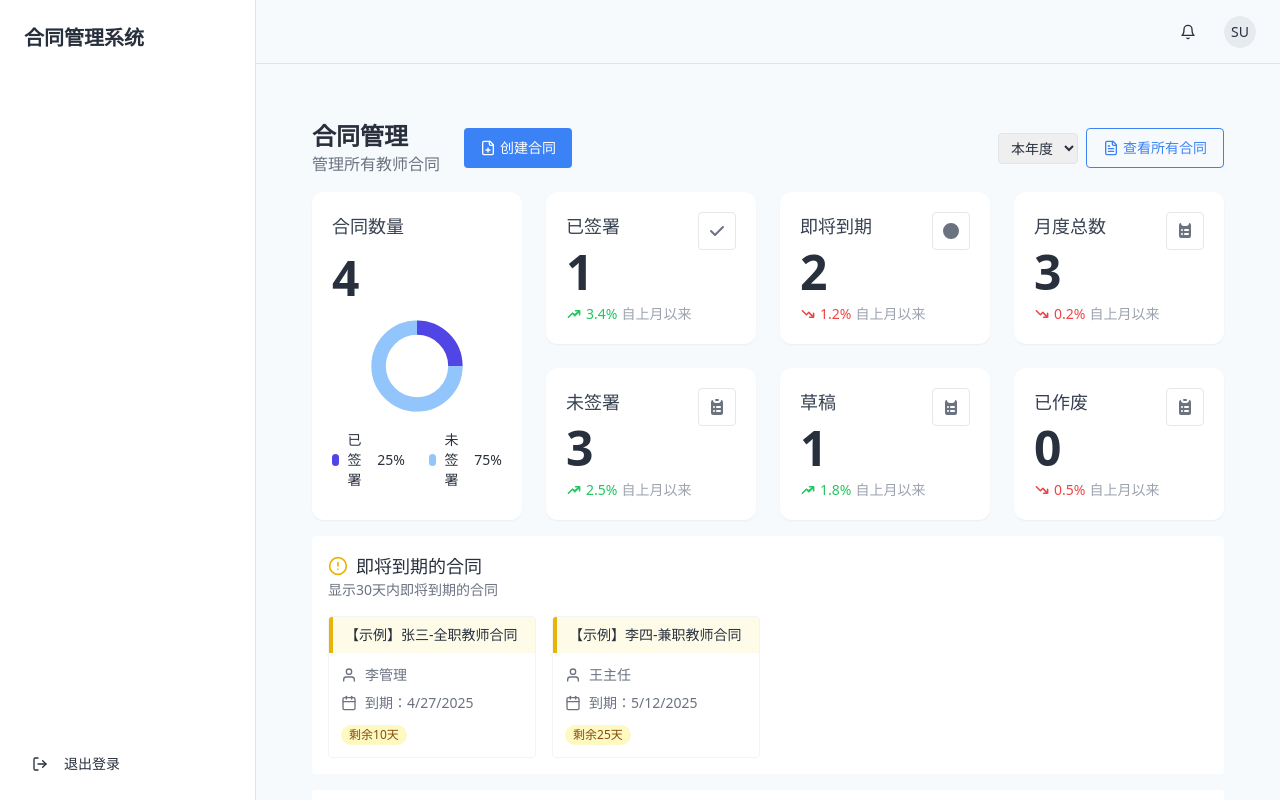
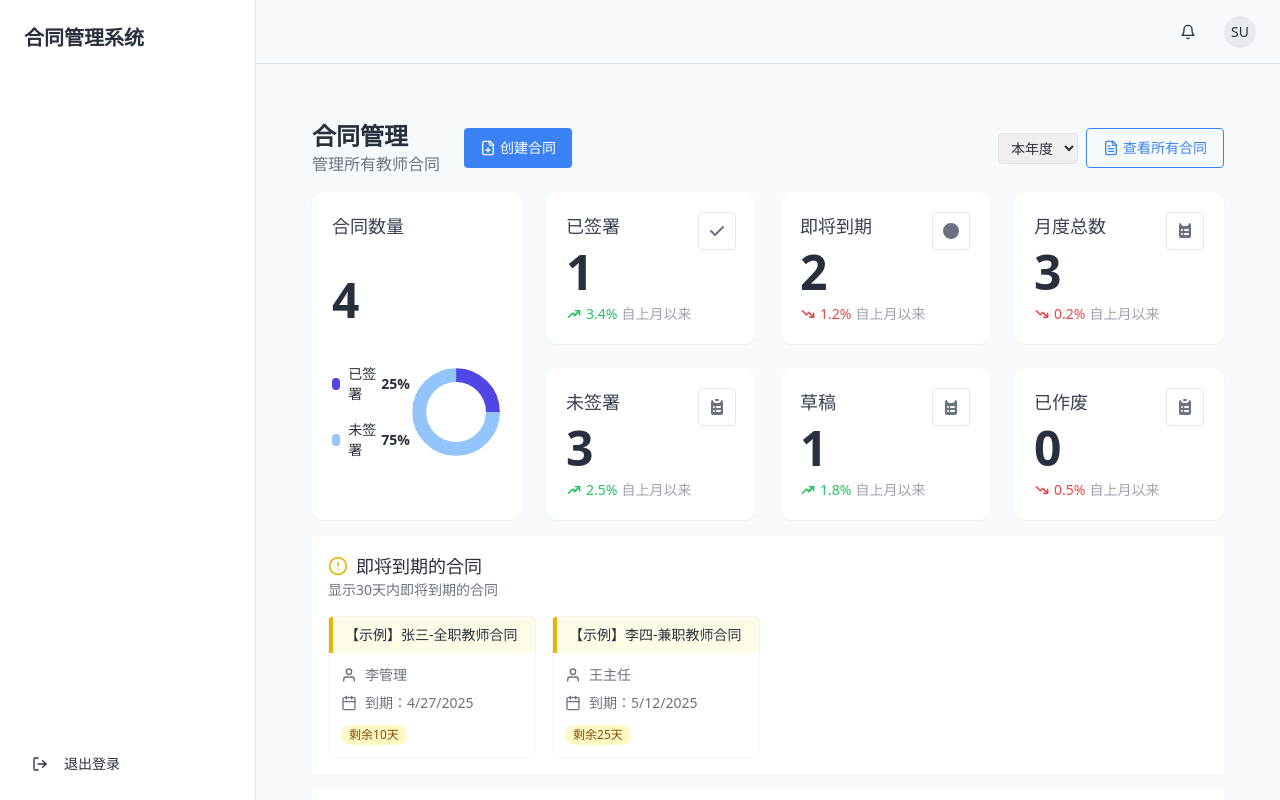
Before and after one commit to miki-cheung/faculty-contract-nexus, a React (Vite) app: page /admin/contracts in a window 1280 px wide. Built offline with nearby package versions, Linux system fonts and the light colour scheme; sample sign-in values are in the browser's storage.

Commit message:
Improve contract stats layout with side-by-side legend and donut chart

```diff
--- a/src/pages/ContractsManagement.tsx
+++ b/src/pages/ContractsManagement.tsx
@@ -338,11 +338,28 @@ const ContractsManagement = () => {
         {/* 总合同数 - 左侧大卡片 */}
         <div className="row-span-2 col-span-1 bg-white rounded-xl shadow-sm p-5 flex flex-col">
           <div className="text-lg font-medium text-gray-700 mb-1">合同数量</div>
-          <div className="flex-grow flex flex-col items-start justify-center">
+          <div className="flex-grow flex flex-col items-start justify-center space-y-4">
             <div className="text-5xl font-bold mb-4 self-start">{contracts.length}</div>
-            <div className="w-24 h-24 relative self-center">
+            <div className="flex items-center justify-between w-full">
+              <div className="flex flex-col gap-4">
+                <div className="flex items-center">
+                  <span className="w-3 h-3 rounded-full bg-indigo-600 mr-2"></span>
+                  <span className="text-sm">已签署</span>
+                  <span className="text-sm font-semibold ml-1">
+                    {Math.round((approvedContracts / Math.max(contracts.length, 1)) * 100)}%
+                  </span>
+                </div>
+                <div className="flex items-center">
+                  <span className="w-3 h-3 rounded-full bg-blue-300 mr-2"></span>
+                  <span className="text-sm">未签署</span>
+                  <span className="text-sm font-semibold ml-1">
+                    {Math.round((unsignedContracts / Math.max(contracts.length, 1)) * 100)}%
+                  </span>
+                </div>
+              </div>
+              <div className="w-28 h-28 relative">
+                <svg viewBox="0 0 100 100" className="w-full h-full">
                   {/* 背景圆环 */}
-              <svg viewBox="0 0 100 100" className="w-full h-full">
                   <circle cx="50" cy="50" r="40" fill="none" stroke="#e6e6e6" strokeWidth="15" />
 
                   {/* 已签署部分 - 蓝色 */}
@@ -371,17 +388,6 @@ const ContractsManagement = () => {
                     transform="rotate(-90 50 50)"
                   />
                 </svg>
-            </div>
-            <div className="flex gap-6 mt-4 self-center">
-              <div className="flex items-center">
-                <span className="w-3 h-3 rounded-full bg-indigo-600 mr-2"></span>
-                <span className="text-sm">已签署</span>
-                <span className="text-sm font-medium ml-1">{Math.round((approvedContracts / Math.max(contracts.length, 1)) * 100)}%</span>
-              </div>
-              <div className="flex items-center">
-                <span className="w-3 h-3 rounded-full bg-blue-300 mr-2"></span>
-                <span className="text-sm">未签署</span>
-                <span className="text-sm font-medium ml-1">{Math.round((unsignedContracts / Math.max(contracts.length, 1)) * 100)}%</span>
               </div>
             </div>
           </div>
```
Lines whose indentation alone changed are shown as unchanged.
